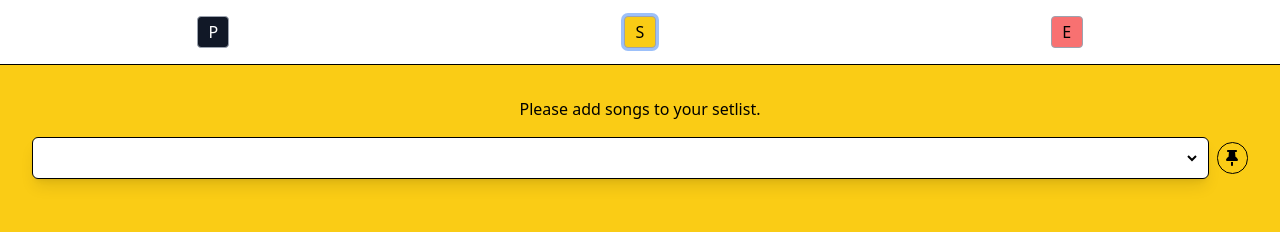
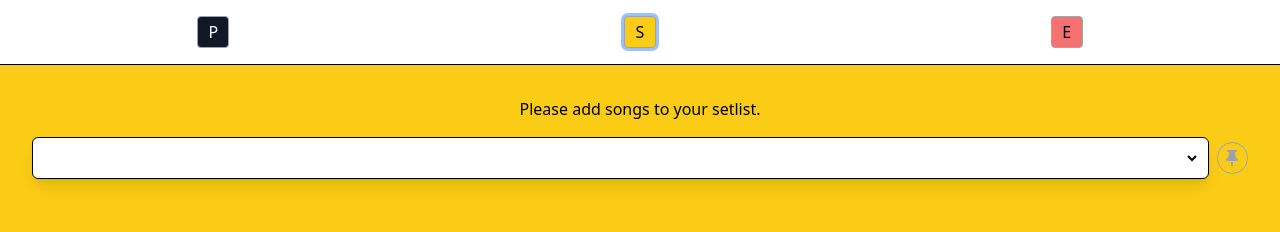
Before and after one commit to kylemichaelsullivan/kmSetList, a React (Vite) app: page / in a window 1280 px wide. Shown: the top 232 px of the page. Built offline with nearby package versions, Linux system fonts and the light colour scheme.

Commit message:
ADD: Improved UI for AddSongButton

```diff
--- a/src/components/modes/Selecting/AddSongButton.tsx
+++ b/src/components/modes/Selecting/AddSongButton.tsx
@@ -4,7 +4,7 @@ import { FontAwesomeIcon } from '@fortawesome/react-fontawesome';
 import { faThumbtack } from '@fortawesome/free-solid-svg-icons';
 
 function AddSongButton() {
-  const { addSongToSetlist } = useSetlist();
+  const { selectSong, addSongToSetlist } = useSetlist();
 
   function handleClick() {
     addSongToSetlist();
@@ -13,8 +13,8 @@ function AddSongButton() {
   return (
     <button
       type="button"
-      className="AddSong flex justify-center items-center border border-current ring-blue-500 rounded-full text-xxl font-bold w-8 h-8 transition-colors duration-300 hover:bg-black hover:text-white hover:ring"
-      title="Add Song to Setlist"
+      className={`AddSong flex justify-center items-center border border-current ring-blue-500 rounded-full ${selectSong ? 'text-black' : 'text-gray-400'} font-bold w-8 h-8 transition-colors duration-300 ${selectSong ? 'hover:bg-black hover:text-white hover:ring' : 'hover:bg-gray-400'}`}
+      title={selectSong ? `Add ${selectSong} to Setlist` : 'Pick a Song First'}
       onClick={handleClick}
     >
       <FontAwesomeIcon icon={faThumbtack} />
```
